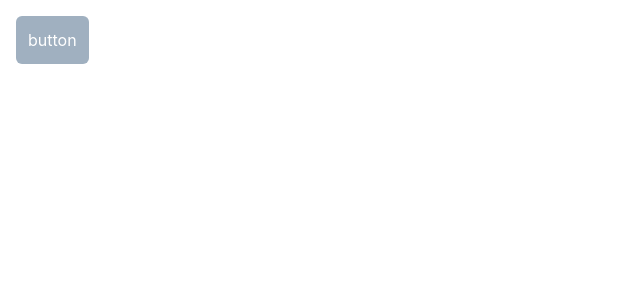
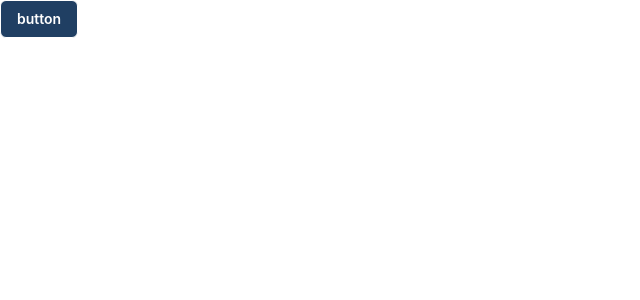
Before and after one commit to nguswjd/PetCare_client, a React (Vite) app: page / in a window 1280 px wide. Shown: the top 300 px of the page, without its empty margins (0-640 px from the left). Built offline with nearby package versions, Linux system fonts and the light colour scheme.

Commit message:
feat: button 컴포넌트 구현

```diff
--- a/src/App.tsx
+++ b/src/App.tsx
@@ -1,4 +1,4 @@
-import { Button } from "./components/ui/button";
+import Button from "./components/ui/button";
 
 function App() {
   return (
--- a/src/components/ui/button.tsx
+++ b/src/components/ui/button.tsx
@@ -2,17 +2,28 @@ import { cva, type VariantProps } from "class-variance-authority";
 import * as React from "react";
 import { cn } from "@/lib/utils";
 
-const buttonVariants = cva("p-3 bg-main-2 text-white rounded-md m-4", {
-  variants: {
-    variant: {
-      default: "",
-      active: "",
+const buttonVariants = cva(
+  "text-center rounded-md px-4 py-2 text-sm font-semibold cursor-pointer transition-colors disabled:cursor-not-allowed",
+  {
+    variants: {
+      variant: {
+        primary: "bg-main-1 text-white border disabled:bg-main-2",
+        secondary:
+          "bg-white border-main-1 border text-main-1 w-18 disabled:bg-main-2 disabled:bg-white disabled:text-gray-3 disabled:border-gray-3",
+        outline: "bg-white border text-main-1 border-gray-3",
+        user: "border-b border-b-main-1 text-main-1 disabled:text-gray-6 disabled:border-b-gray-3 rounded-none w-40 p-3",
+      },
+      active: {
+        true: "bg-main-1 text-white",
+        false: "",
+      },
     },
-  },
-  defaultVariants: {
-    variant: "default",
-  },
-});
+    defaultVariants: {
+      variant: "primary",
+      active: false,
+    },
+  }
+);
 
 interface ButtonProps
   extends Omit<React.ComponentProps<"button">, "children">,
@@ -20,6 +31,8 @@ interface ButtonProps
   asChild?: boolean;
   icon?: React.ElementType;
   label: string;
+  toggleable?: boolean;
+  active?: boolean;
 }
 
 function Button({
@@ -27,12 +40,29 @@ function Button({
   label,
   icon: Icon,
   variant,
-  asChild = false,
+  toggleable = false,
+  active: activeProp,
   ...props
 }: ButtonProps) {
+  const [isActive, setIsActive] = React.useState(activeProp ?? false);
+
+  const handleClick = (e: React.MouseEvent<HTMLButtonElement>) => {
+    if (toggleable) setIsActive((prev) => !prev);
+    props.onClick?.(e);
+  };
+
+  React.useEffect(() => {
+    if (activeProp !== undefined) setIsActive(activeProp);
+  }, [activeProp]);
+
   return (
     <button
-      className={cn("group", buttonVariants({ variant, className }))}
+      className={cn(
+        "group",
+        buttonVariants({ variant, active: isActive }),
+        className
+      )}
+      onClick={handleClick}
       {...props}
     >
       {Icon && <Icon className="w-4 h-4" />}
@@ -41,4 +71,4 @@ function Button({
   );
 }
 
-export { Button, buttonVariants };
+export default Button;
```
Also changed, not shown: 1 other file (tests, documents, lock files or other folders).
